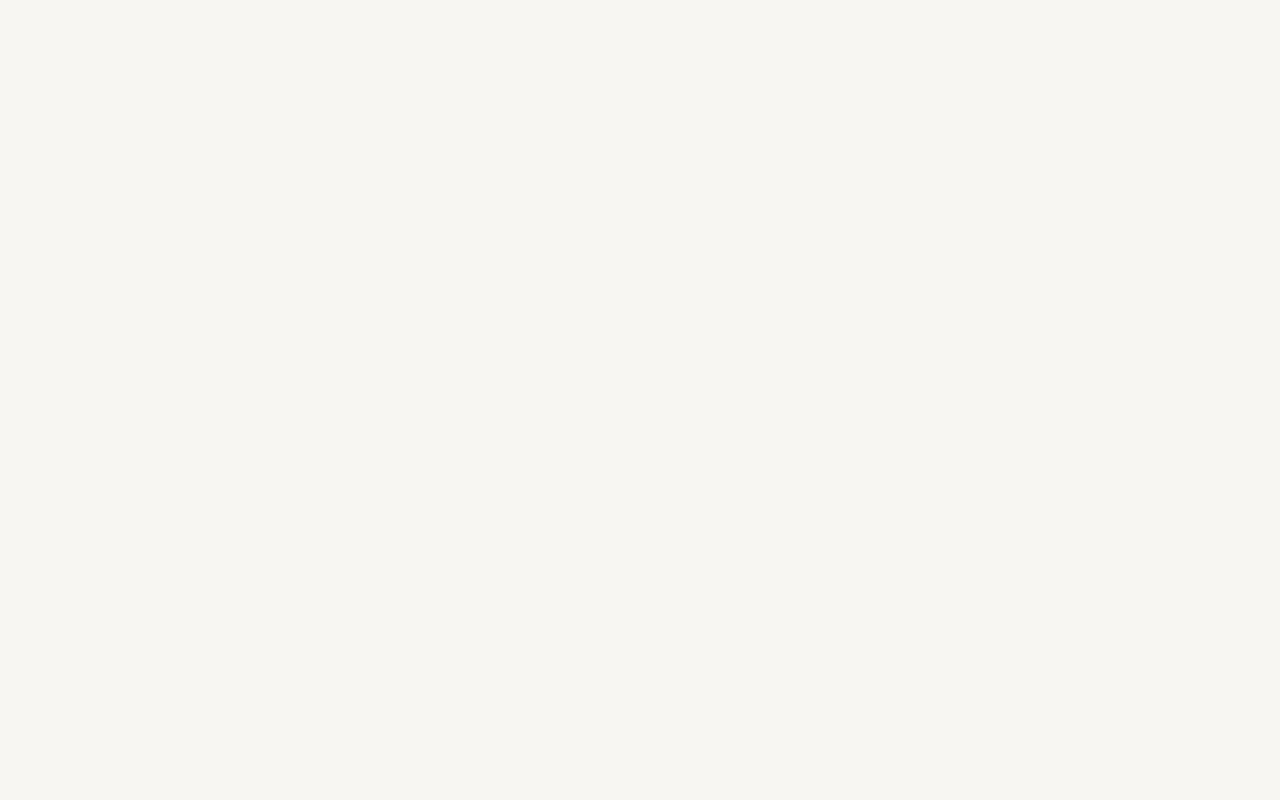
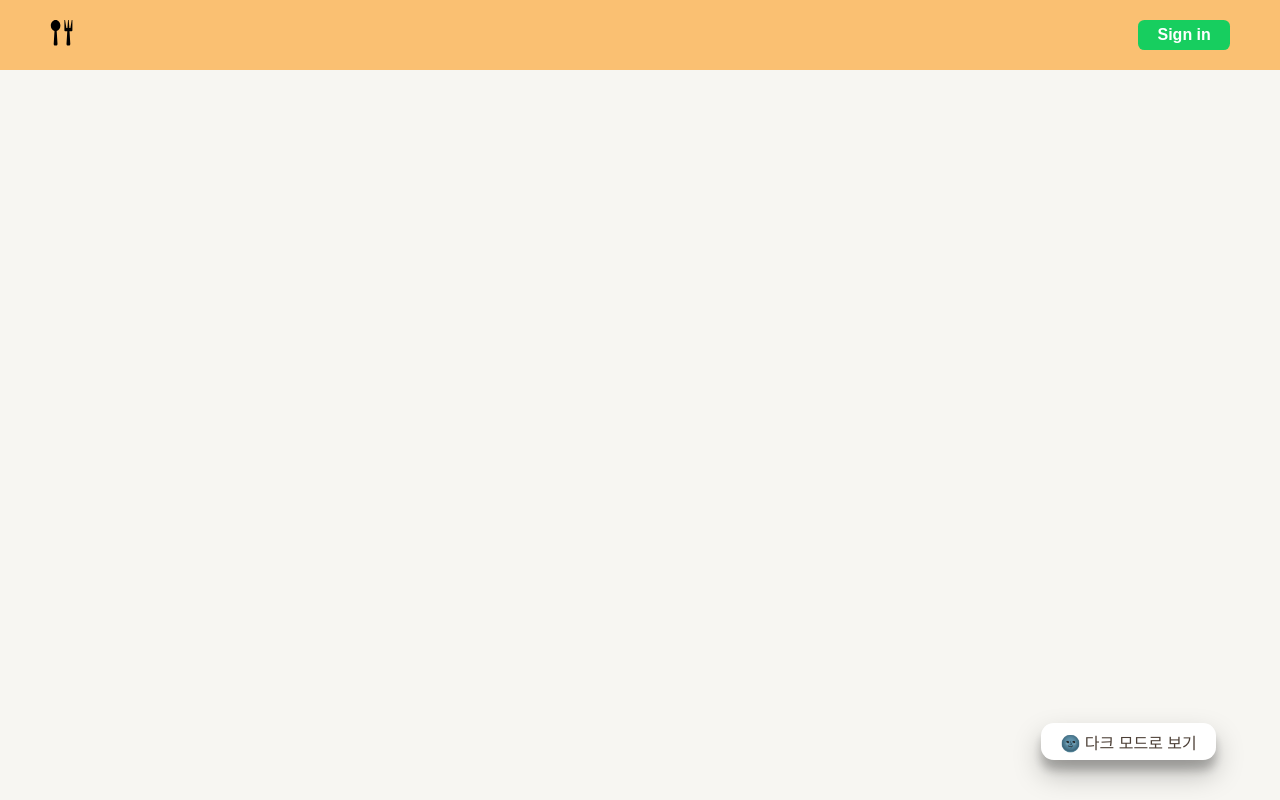
Before and after one commit to Grabros/o-sikdang-frontend, a React (Create React App) app: page / in a window 1280 px wide. Built offline with nearby package versions, Linux system fonts and the light colour scheme.

Commit message:
Docs : Header , Switch Component 적용

```diff
--- a/src/App.tsx
+++ b/src/App.tsx
@@ -2,17 +2,25 @@ import React, { useState } from "react";
 
 /* Style */
 import { ThemeProvider } from "styled-components";
+import { darkTheme, lightTheme } from "./styles/DefaultTheme";
 import GlobalStyle from "./styles/GlobalStyle";
-import { darkTheme, lightTheme } from "./styles/DefaultTheme";
 
 /* Component */
+import Header from "./components/Header/Header";
+import Switch from "./components/Switch/Switch";
 
 function App() {
-  const [defaultTheme, setDefaultTheme] = useState(lightTheme);
+  const [isDark, setIsDark] = useState(false);
+
+  function changeTheme() {
+    setIsDark(!isDark);
+  }
 
   return (
-    <ThemeProvider theme={defaultTheme}>
+    <ThemeProvider theme={isDark ? darkTheme : lightTheme}>
       <GlobalStyle />
+      <Header />
+      <Switch changeTheme={changeTheme} isDark={isDark} />
     </ThemeProvider>
   );
 }
```
